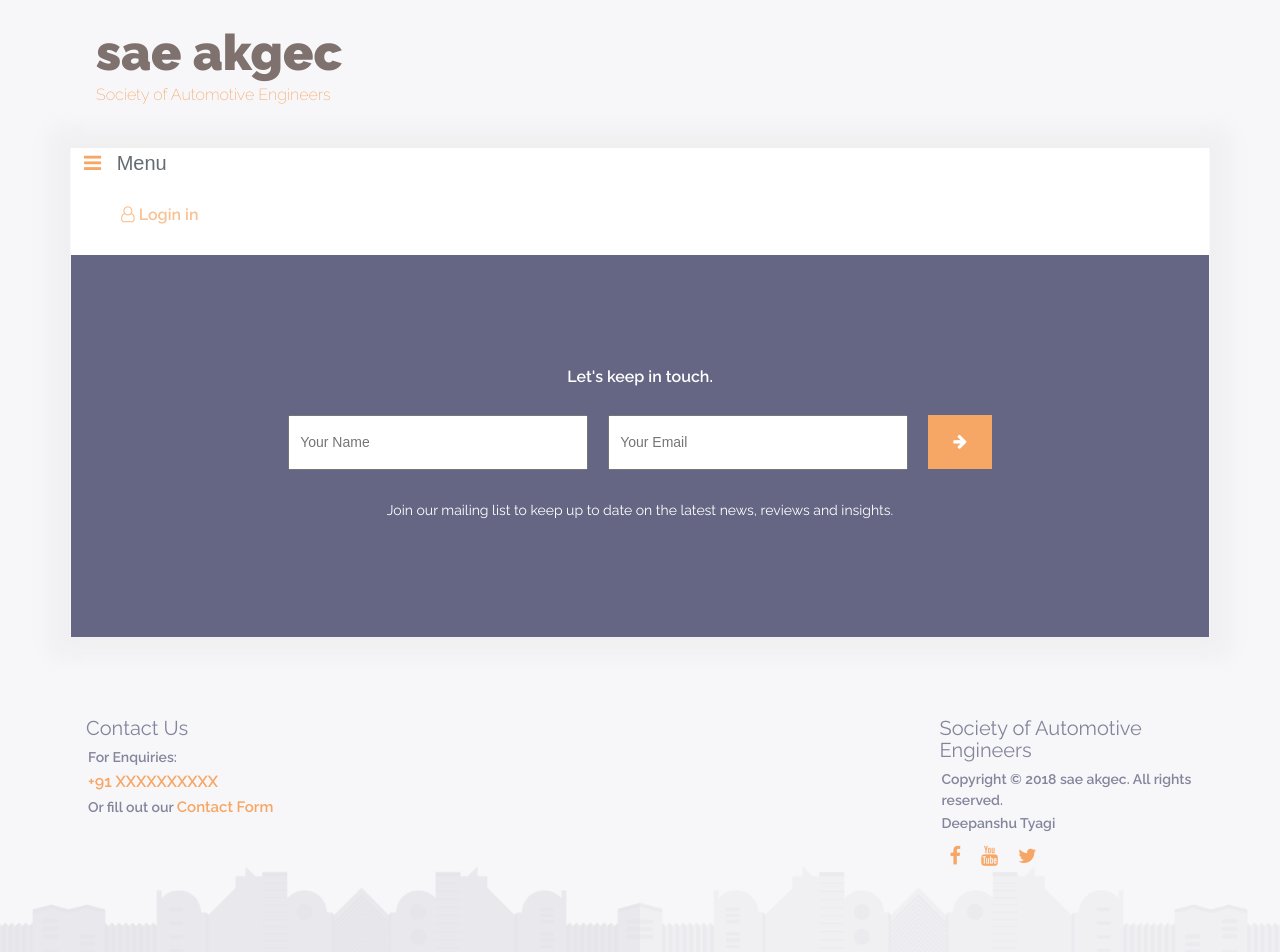
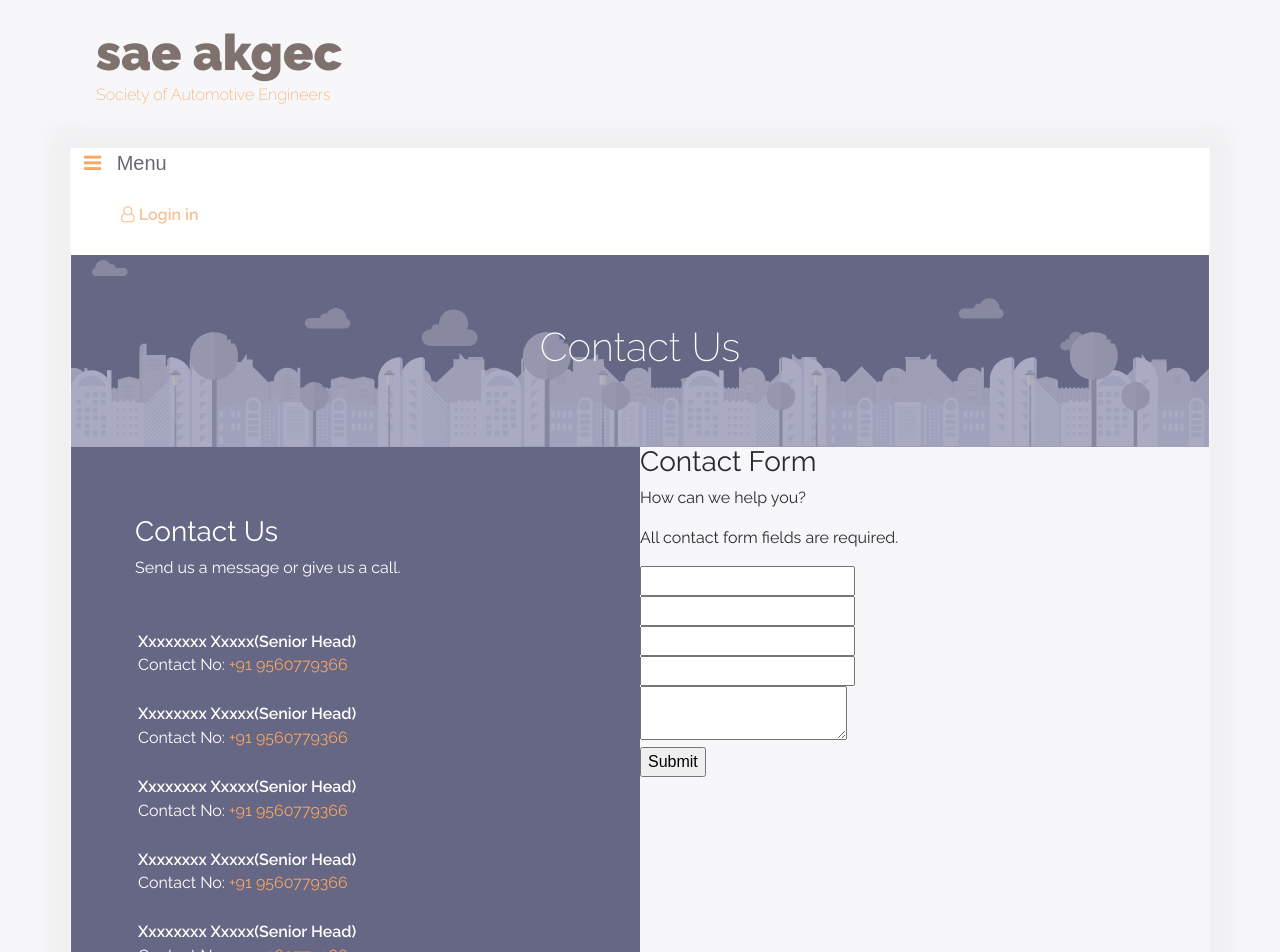
Before and after one commit to deepanshut041/sae, an Angular app in the folder client/: page /contact in a window 1280 px wide. Before the commit this address led to /. Shown: the top 952 px of the page. Built offline with nearby package versions, Linux system fonts and the light colour scheme.

Commit message:
completed half styling of contact form

```diff
--- a/client/src/app/app-routing.module.ts
+++ b/client/src/app/app-routing.module.ts
@@ -1,9 +1,11 @@
 import { NgModule } from "@angular/core"
 import { RouterModule, Routes } from "@angular/router";
 import { MainComponent } from "./home/main/main.component";
+import { ContactComponent } from "./home/contact/contact.component";
 
 const routes: Routes = [
-     {path:'',component:MainComponent}
+     {path:'', component:MainComponent},
+     {path:'contact', component:ContactComponent}
 ]
 
 @NgModule({
--- /dev/null
+++ b/client/src/app/home/contact/contact.component.css
@@ -0,0 +1,46 @@
+/* This is header section styles */
+#header{
+    background: hsl(238, 13%, 46%);
+    color: #fff;
+}
+
+#header .img-section{
+    background-image: url('../../../assets/contact.svg');
+    background-size: cover;
+    padding: 70px 2px;
+}
+
+#header .img-section h1{
+    font-weight: 200;
+
+}
+
+/* This is contact form styles */
+#contactForm .contact-left{
+    background: hsl(238, 13%, 46%);
+    color: #fff;
+    padding: 20px;
+    padding-bottom: 100px;
+}
+
+#contactForm .contact-left .contact-left-header{
+    margin-top: 50px;
+}
+
+#contactForm .contact-left .contact-left-header p{
+    margin-bottom: 50px;
+}
+
+#contactForm .contact-left .contact-main{
+    margin-bottom: 25px;
+}
+#contactForm .contact-left .contact-main p{
+    margin: 0px 3px;
+}
+#contactForm .contact-left .contact-main p span{
+    color: #f6a665;
+}
+#contactForm .contact-left .contact-main h6{
+    margin: 3px;
+    font-weight: 600
+}
--- a/client/src/app/home/contact/contact.component.html
+++ b/client/src/app/home/contact/contact.component.html
@@ -0,0 +1,90 @@
+<div>
+    <!-- This is header section -->
+    <div id="header">
+        <div class="">
+
+        </div>
+        <div class="text-center img-section">
+            <h1>Contact Us</h1>
+        </div>
+    </div>
+
+    <!-- This is form section -->
+    <div id="contactForm">
+        <div class="row no-gutters">
+            <div class="col-12 col-lg-6 contact-left order-2 order-lg-1">
+                <div class="row no-gutters justify-content-center">
+                    <div class="col-11 col-md-10 col-lg-10">
+                        <div class="contact-left-header">
+                            <h3>Contact Us</h3>
+                            <p>Send us a message or give us a call.</p>
+                        </div>
+                    </div>
+                </div>
+
+                <div class="row no-gutters justify-content-center">
+                    <div class="col-11 col-md-10 col-lg-10 contact-main">
+                        <h6>Xxxxxxxx Xxxxx(Senior Head)</h6>
+                        <p>Contact No:
+                            <span>+91 9560779366</span>
+                        </p>
+                    </div>
+                    <div class="col-11 col-md-10 col-lg-10 contact-main">
+                        <h6>Xxxxxxxx Xxxxx(Senior Head)</h6>
+                        <p>Contact No:
+                            <span>+91 9560779366</span>
+                        </p>
+                    </div>
+                    <div class="col-11 col-md-10 col-lg-10 contact-main">
+                        <h6>Xxxxxxxx Xxxxx(Senior Head)</h6>
+                        <p>Contact No:
+                            <span>+91 9560779366</span>
+                        </p>
+                    </div>
+                    <div class="col-11 col-md-10 col-lg-10 contact-main">
+                        <h6>Xxxxxxxx Xxxxx(Senior Head)</h6>
+                        <p>Contact No:
+                            <span>+91 9560779366</span>
+                        </p>
+                    </div>
+                    <div class="col-11 col-md-10 col-lg-10 contact-main">
+                        <h6>Xxxxxxxx Xxxxx(Senior Head)</h6>
+                        <p>Contact No:
+                            <span>+91 9560779366</span>
+                        </p>
+                    </div>
+                </div>
+            </div>
+            <div class="col-12 col-lg-6 order-1 order-lg-2">
+                <h3>Contact Form</h3>
+                <p> How can we help you?</p>
+                <p>All contact form fields are required.</p>
+                <form class="row no-gutters">
+                    <div class="col-12 col-md-10 col-lg-12">
+                        <input type="text" name="name">
+                    </div>
+                    <div class="col-12 col-md-10 col-lg-12">
+                        <input type="text" name="name">
+                    </div>
+                    <div class="col-12 col-md-10 col-lg-12">
+                        <input type="text" name="name">
+                    </div>
+                    <div class="col-12 col-md-10 col-lg-12">
+                        <input type="text" name="name">
+                    </div>
+                    <div class="col-12 col-md-10 col-lg-12">
+                        <textarea></textarea>
+                    </div>
+                    <div>
+                        <button type="submit">Submit</button>
+                    </div>
+                </form>
+            </div>
+        </div>
+    </div>
+    <!--
+     This is link section for carrer events acar and inovation
+    <div>
+
+    </div> -->
+</div>
--- a/client/src/app/home/contact/contact.component.ts
+++ b/client/src/app/home/contact/contact.component.ts
@@ -3,7 +3,7 @@
 @Component({
   selector: "app-contact",
   templateUrl: "./contact.component.html",
-  styleUrls: ["./contact.component.scss"]
+  styleUrls: ["./contact.component.css"]
 })
 
 export class ContactComponent implements OnInit {
--- a/client/src/app/home/home.module.ts
+++ b/client/src/app/home/home.module.ts
@@ -3,10 +3,11 @@
 
 
 import { MainComponent } from './main/main.component';
+import { ContactComponent } from "./contact/contact.component";
 
 @NgModule({
   declarations: [
-    MainComponent
+    MainComponent, ContactComponent
   ],
   imports: [
     CommonModule
```
Also changed, not shown: client/src/app/home/contact/contact.component.scss (deleted), client/src/assets/contact.svg (added).
